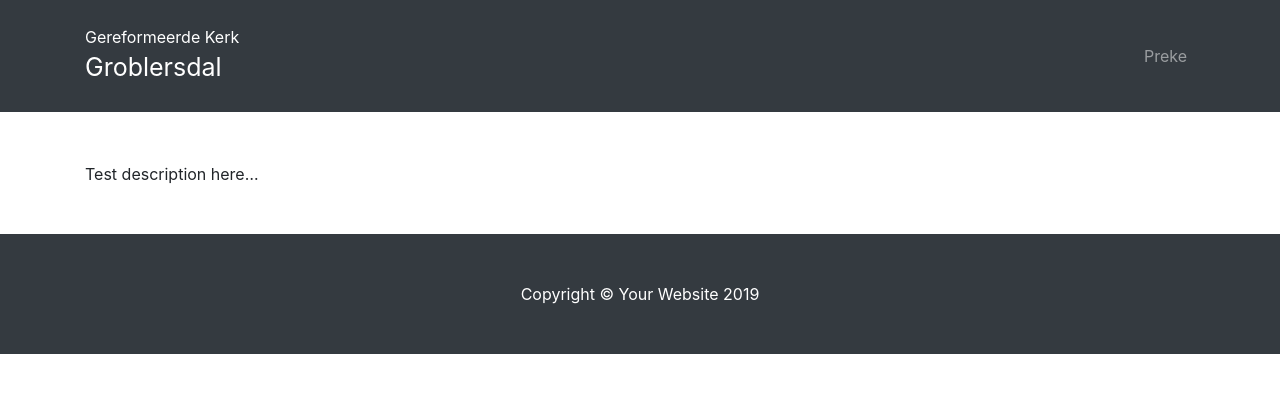
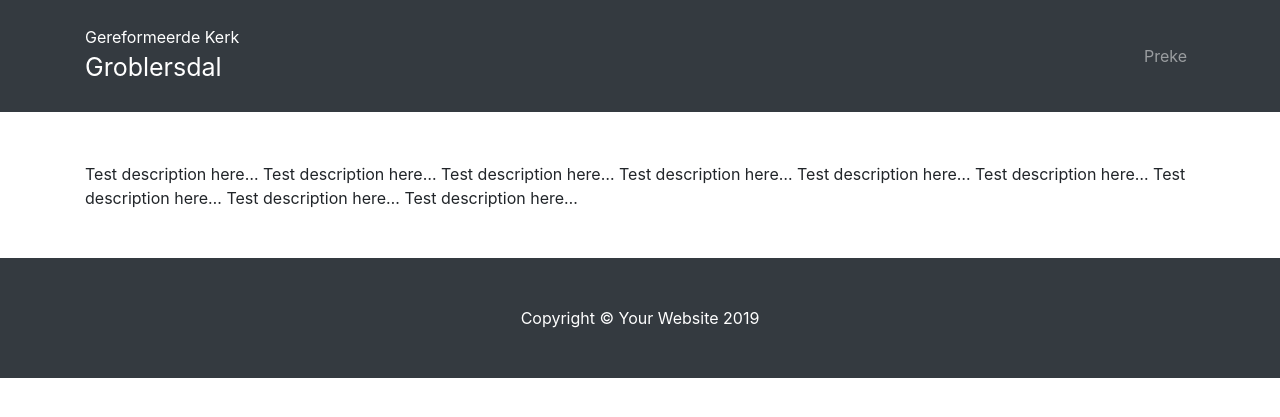
Before and after one commit to gkgd/website, a Jekyll site: the page built from _posts/2011-12-31-new-years-eve-is-awesome.md, in a window 1280 px wide. Shown: the top 417 px of the page. Built offline with Jekyll 4.4.1, drawn with Linux system fonts in a browser that asks for light colours; comment, search, counter and statistics services are not loaded.

Commit message:
Update 2011-12-31-new-years-eve-is-awesome.md

```diff
--- a/_posts/2011-12-31-new-years-eve-is-awesome.md
+++ b/_posts/2011-12-31-new-years-eve-is-awesome.md
@@ -1,6 +1,6 @@
 ---
 layout: main
 tags: ester job
-title:  "Welcome to Jekyll!"
+title:  Welcome to Jekyll! this is some more words for the title
 ---
-Test description here...
+Test description here... Test description here... Test description here... Test description here... Test description here... Test description here... Test description here... Test description here... Test description here...
```
